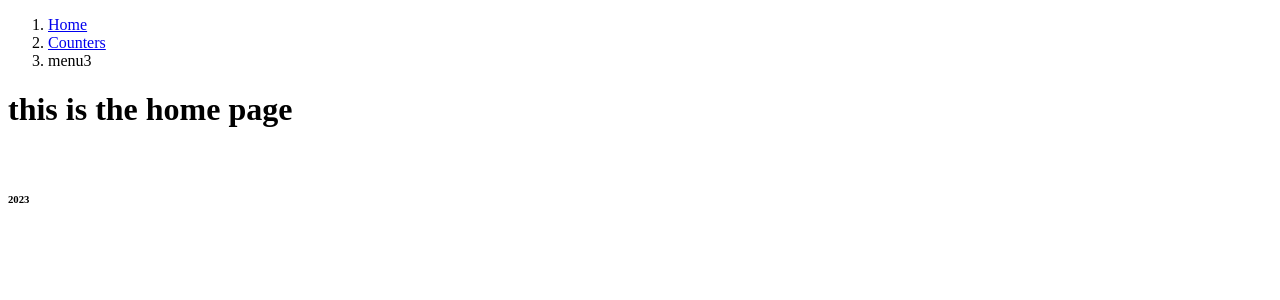
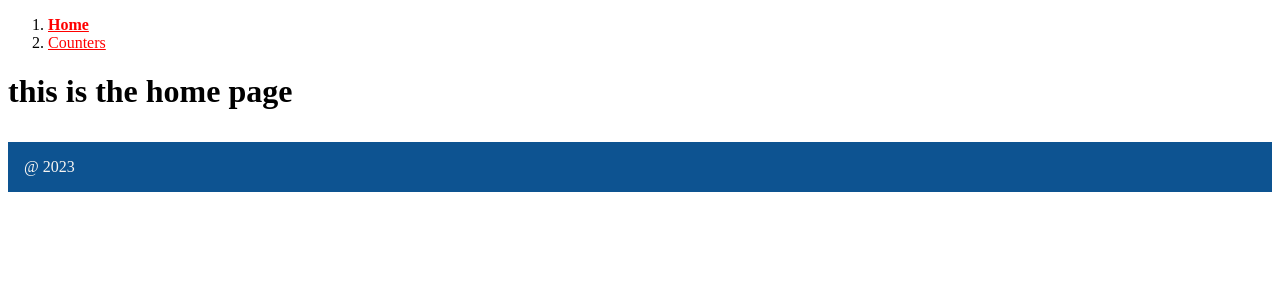
Before and after one commit to sarahannouti/sales-web-app, a React (Vite) app: page / in a window 1280 px wide. Shown: the top 300 px of the page. Built offline with nearby package versions, Linux system fonts and the light colour scheme.

Commit message:
feat: 🎸 menu

```diff
--- a/package.json
+++ b/package.json
@@ -13,6 +13,7 @@
     "preview": "vite preview"
   },
   "dependencies": {
+    "clsx": "^2.0.0",
     "prop-types": "^15.8.1",
     "react": "^18.2.0",
     "react-dom": "^18.2.0",
--- a/src/App.jsx
+++ b/src/App/App.jsx
@@ -1,7 +1,7 @@
 import { RouterProvider, createBrowserRouter } from "react-router-dom";
-import { HomePage } from "./home/HomePage";
-import { MainTemplate } from "./MainTemplate";
-import { CountersPage } from "./counters/CountersPage";
+import { HomePage } from "../home/HomePage";
+import { MainTemplate } from "../MainTemplate";
+import { CountersPage } from "../counters/CountersPage";
 
 const router = createBrowserRouter([
   {
--- /dev/null
+++ b/src/App/index.js
@@ -0,0 +1 @@
+export { default as App } from "./App";
--- /dev/null
+++ b/src/App/styles.css
@@ -0,0 +1,5 @@
+body {
+  margin: 0;
+  font-family: sans-serif;
+  font-size: 16px;
+}
--- a/src/MainTemplate/MainTemplate.jsx
+++ b/src/MainTemplate/MainTemplate.jsx
@@ -1,28 +1,46 @@
-import { Link, Outlet } from "react-router-dom";
+import clsx from "clsx";
+import { Link, Outlet, useLocation } from "react-router-dom";
+import "./styles.css";
 
 export default function MainTemplate() {
+  const { pathname } = useLocation();
+
+  const menu = [
+    {
+      id: 1,
+      to: "/",
+      label: "Home",
+    },
+    {
+      id: 2,
+      to: "/counters",
+      label: "Counters",
+    },
+  ];
+
   return (
     <>
       <header>
         <nav>
           <ol>
-            <li>
-              <Link to="/">Home</Link>
-            </li>
-            <li>
-              <Link to="/counters">Counters</Link>
-            </li>
-            <li>menu3</li>
+            {menu.map(({ id, to, label }) => (
+              <li key={id}>
+                <Link
+                  to={to}
+                  //className={`menu-item ${to === pathname ? "current" : ""}`}
+                  className={clsx("menu-item", { current: to === pathname })}
+                >
+                  {label}
+                </Link>
+              </li>
+            ))}
           </ol>
         </nav>
       </header>
       <main>
         <Outlet />
       </main>
-      <footer>
-        <br />
-        <h6>2023</h6>
-      </footer>
+      <footer>@ 2023</footer>
     </>
   );
 }
--- /dev/null
+++ b/src/MainTemplate/styles.css
@@ -0,0 +1,14 @@
+footer {
+  background-color: #0d5391;
+  color: #f7f5f2;
+  padding: 1rem;
+  margin-top: 2rem;
+}
+
+.menu-item {
+  color: red;
+}
+
+.current {
+  font-weight: bold;
+}
--- a/src/main.jsx
+++ b/src/main.jsx
@@ -1,6 +1,6 @@
 import React from "react";
 import ReactDOM from "react-dom/client";
-import App from "./App.jsx";
+import { App } from "./App";
 
 ReactDOM.createRoot(document.getElementById("root")).render(
   <React.StrictMode>
```
Also changed, not shown: 1 other file (tests, documents, lock files or other folders).
